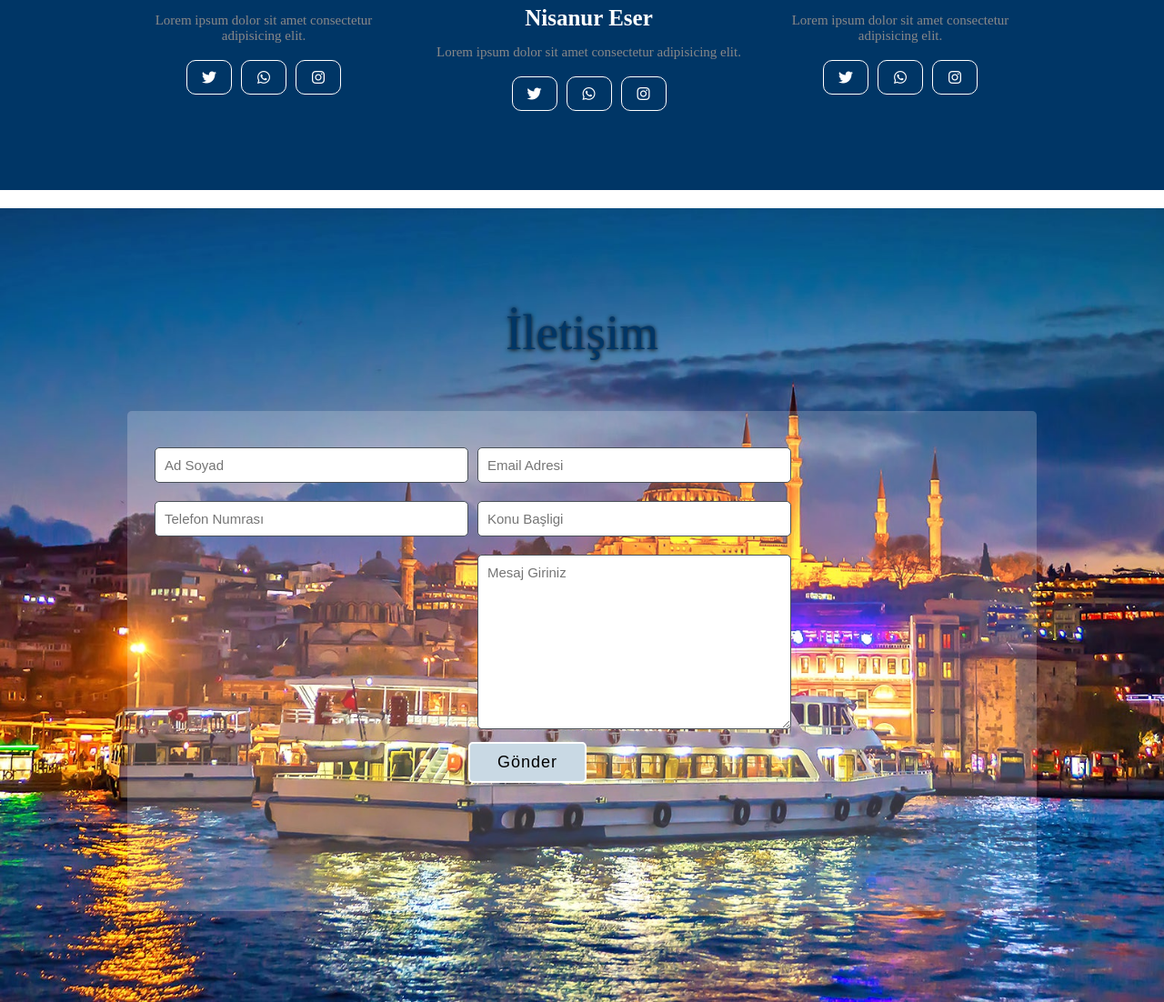
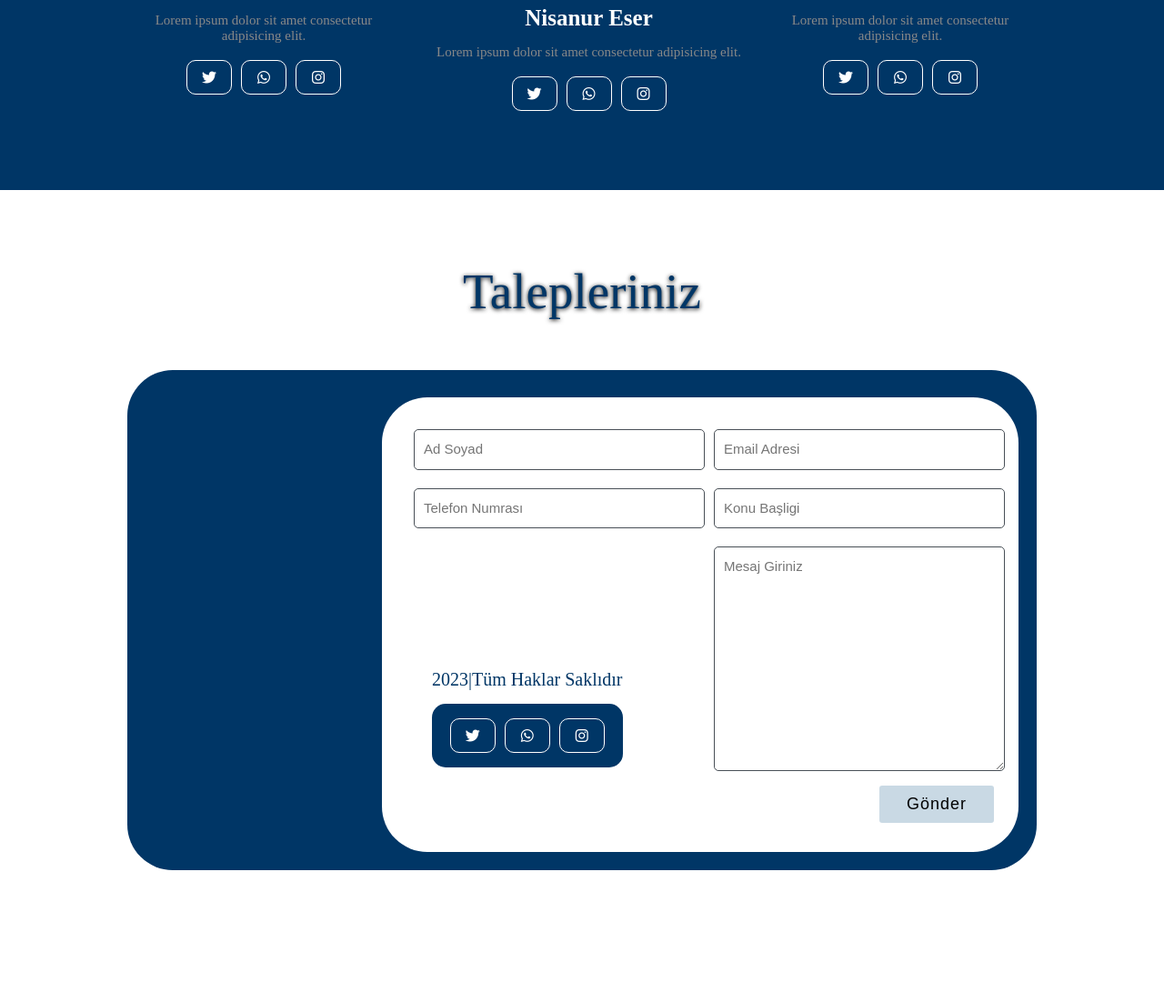
Before and after one commit to Nisanureser/veri_tabani, a PHP site: page /stajproje/ in a window 1280 px wide. Shown: the part 2960-4062 px from the top of the page at 91% size. After the commit the page ends 3917 px from the top, so only its background shows below. Run offline with PHP 8.4, Linux system fonts and the light colour scheme; some libraries are stand-ins or nearby versions.

Commit message:
Add files via upload
1

```diff
--- a/stajproje/baglanti/baglanti.php
+++ b/stajproje/baglanti/baglanti.php
@@ -24,7 +24,7 @@ if($baglanti){
     $ekle="INSERT INTO deneme2 (isim, tel, Email, Konu, mesaj) VALUES('$isim','$tel','$Email','$Konu','$mesaj')";
     $calistirekle=mysqli_query($baglanti,$ekle);
     if($calistirekle){
-        echo 'olduuu';
+        echo 'Talebiniz Alınmıştır';
     }
 
 
--- a/stajproje/css/style.css
+++ b/stajproje/css/style.css
@@ -45,28 +45,37 @@ nav a:visited{
 
 }
 #resim{
-    /* background-color: gray; */
+    background-color: gray;
     height: 600px;
-    background-image:url("img/veriler.png");
+    background-image: url("img/344.png");
     background-size: cover;
     background-position:center;
     background-attachment: fixed;
 
 }
-#black{
+/* #black{
     height :600px;
     background-color:black;
-    opacity: 1px;
-
-
-
-}
+    opacity: 15px;
+} */
 #içerik{
     position: absolute;
     top: 50%;
     left: 50%;
     transform: translate(-50%,-50%);
+   /* background-color: rgb(51, 118, 188); */
+}
+#içerik h1{
     color: white;
+    text-align: center;
+
+}
+#içerik p{
+    color: white;
+    text-align: center;
+}
+#içerik hr{
+    align-items: center;
 }
  #Hakkimizda{
   /* <--  background-color:rgb(0, 140, 255);--> */
@@ -239,9 +248,9 @@ span{
 #iletisim{
     margin-top: 20px;
     border-radius: 2px solid white;
-    background: url(/img/d756ebcf-98f2-4434-995f-ed439e38d9d2.jpg);
+    /* background: url("img/1531.png"); */
     background-size: cover;
-    padding: 50px;
+    padding: 5px;
     height: auto;
     text-align: center;
 
@@ -252,32 +261,39 @@ span{
 }
 
 #iletisimopak{
-    background: rgb(255,255,255,0.2);
+    background-color: #003666;
     padding: 30px 20px;
-    border-radius: 5px;
+    border-radius: 50px;
     margin-bottom: 50px;
     height: 550px;
 }
 #formgroup{
+    background-color:white;
+    border-radius: 50px;
+    padding: 25px;
     width: 700px;
-    float: left;
-    text-align: left;
+    float: right;
+    text-align: right;
     height: 500px;
 }
 #solform{
     width: 50%;
     float: left;
     padding-right: 5px;
+    padding-bottom: 115px;
+
 }
 #sagform{
     width: 50%;
     float: right;
     padding-left: 5px;
+
 }
 .form-control{
     width: 100%;
     padding: 10px;
     font-size: 15px;
+    line-height: 1.5;
     color: #495057;
     background-color: white;
     margin: 10px;
@@ -312,13 +328,28 @@ border-radius: 5px;
     margin-top: 20px;
 }
 #kutu{
-    background-color: rgb(51, 13, 13);
-    padding: 10px 10px;
-    margin-left: 200px;
-    margin: 200px;
+    height: 150px;
+    padding: 30px;
+    width: auto;
+
+    float: left;
+    text-align: center;
+    border-radius: 15px solid black;
+}
+#copyright{
+    color: #003666;
 }
 .img-fluiddeneme{
     max-width: 100%;
     height: 50px;
 
 }
+#socialfooter{
+    padding-top: 13px;
+    align-items: center;
+    height: 70px;
+    border-radius: 15px;
+
+
+background-color: #003666;
+}
--- a/stajproje/index.php
+++ b/stajproje/index.php
@@ -21,7 +21,7 @@ include("baglanti/baglanti.php");
 <body>
 
     <section id="menü">
-        <div id="logo">İstanbul Büyük Şehir Belediyesi</div>
+        <div id="logo">İstanbul Büyükşehir Belediyesi</div>
         <nav>
             <a href = " "> <i class="fa-solid fa-house ikon "></i> Anasayfa</a>
             <a href = " "> <i class="fa-solid fa-circle-info ikon "></i> Hakkımızda </a>
@@ -39,7 +39,7 @@ include("baglanti/baglanti.php");
 
         <div id="içerik">
             <h1>İstanbul</h2>
-           <hr width="300" align="left"> <!-- çizği  -->
+           <hr width="300" align="center"> <!-- çizği  -->
            <p>Lorem ipsum dolor sit amet consectetur adipisicing elit. Voluptas optio adipisci inventore debitis itaque quibusdam numquam, magnam dolor dolore fuga omnis, laudantium illum harum. Minima a quasi rerum dolores, nihil sunt ducimus mollitia quibusdam inventore esse libero quaerat recusandae quis placeat doloremque facere, laudantium repellendus asperiores dolore tenetur. Natus, totam. Eaque, corporis modi pariatur aperiam qui dolor in quis, inventore ratione id quas. Quaerat rerum non sint architecto odio cumque sit aperiam explicabo quibusdam ipsa est optio consectetur quidem in ad quod, quis vel suscipit cupiditate doloribus atque soluta? Voluptatem sapiente modi corrupti cum, temporibus voluptas mollitia iure et enim? Lorem ipsum dolor sit, amet consectetur adipisicing elit. Perspiciatis, incidunt!</p>
         </div>
 
@@ -165,32 +165,28 @@ include("baglanti/baglanti.php");
     </section>
     <section id="iletisim">
         <div class="container">
-            <h3 h3iletisim>İletişim</h3>
+            <h3 h3iletisim>Talepleriniz</h3>
+            <form action="baglanti/baglanti.php" method="POST">
             <div id="iletisimopak">
                 <div id="formgroup">
-                <form action="baglanti/baglanti.php" method="POST">
+
 
                     <div id="solform">
                     <input type="text" name="isim" placeholder="Ad Soyad" required class="form-control">
                     <input type="text" name="tel" placeholder="Telefon Numrası" required class="form-control">
+
                     </div>
 
                     <div id="sagform">
                     <input type="text" name="Email" placeholder="Email Adresi" required class="form-control">
                     <input type="text" name="Konu" placeholder="Konu Başligi" required class="form-control">
                     <textarea name="mesaj" id="" cols="30" rows="10" placeholder="Mesaj Giriniz" class="form-control"></textarea>
+
                     <input type="submit"  value="Gönder">
+
+
                     </div>
-
-                </form>
-
-             </div>
-
-          </div>
-        </div>
-
-<!--
-            <div id="kutu">
+                    <div id="kutu">
             <footer>
                 <div id="copyright">2023|Tüm Haklar Saklıdır</div>
                 <div id="socialfooter">
@@ -201,7 +197,16 @@ include("baglanti/baglanti.php");
 
                 <a href="#menu" ><i class="fa-solid fa-caret-up" id="up"></i></a>
             </footer>
-            </div> -->
+             </div>
+                </div>
+                </form>
+
+          </div>
+        </div>
+
+
+
+
         </section>
 
 
```
Also changed, not shown: stajproje/girisoldu.php (+15 -4 lines), stajproje/panel.php (+15 -9 lines), stajproje/panelgiris.php (+8 -10 lines), stajproje/veri.css (added, +38 -0 lines). Lines whose indentation alone changed are shown as unchanged.
